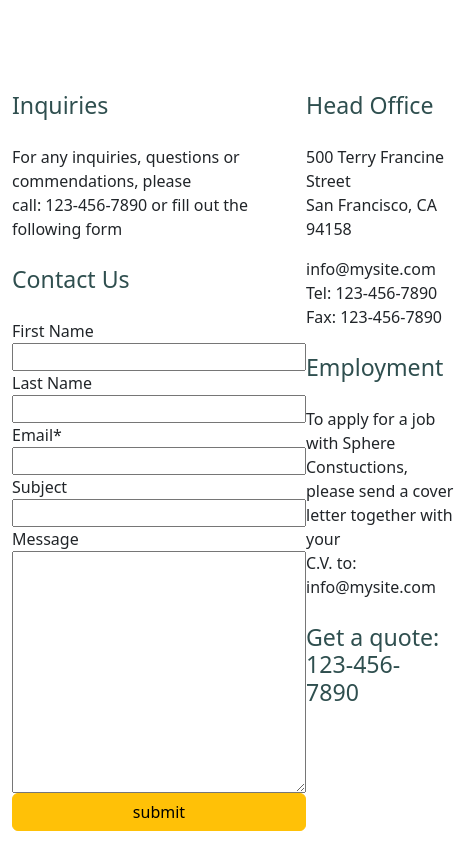
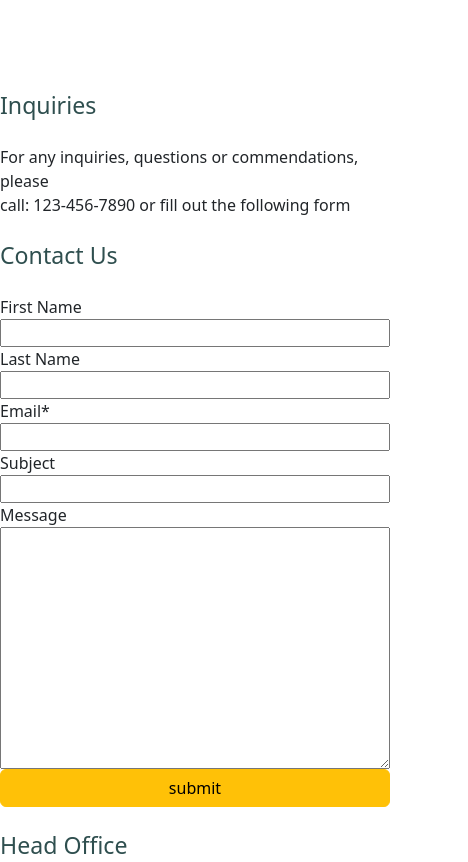
Before and after one commit to summerkoushal/temporary, a plain HTML site: page index.html in a window 390 px wide. Shown: the part 5578-6440 px from the top of the page, 468 px wide, since content can reach past the window. Drawn offline with nearby package versions, Linux system fonts and the light colour scheme.

Commit message:
corrected contact form responsiveness

```diff
--- a/index.html
+++ b/index.html
@@ -151,7 +151,8 @@
     <div class="mapcont">
         <iframe class="map" src="https://www.google.com/maps/embed?pb=!1m17!1m12!1m3!1d3768.914238078586!2d77.31747!3d19.155231!2m3!1f0!2f0!3f0!3m2!1i1024!2i768!4f13.1!3m2!1m1!2zMTnCsDA5JzE4LjgiTiA3N8KwMTknMDIuOSJF!5e0!3m2!1sen!2sin!4v1688308459752!5m2!1sen!2sin" style="border:0;" allowfullscreen="" loading="lazy" referrerpolicy="no-referrer-when-downgrade"></iframe>
     </div>
-    <div class="contact-form container">
+    <!-- flexbox-container  -->
+    <div class="contact-form">
         <div>
             <h3>Inquiries</h3>
             <p>For any inquiries, questions or commendations, please<br> call: 123-456-7890 or fill out the following form</p>
--- a/styles.css
+++ b/styles.css
@@ -275,8 +275,11 @@ h3 {
         font-size: 1rem;
     }
     .card {
-    width: 80vw !important;
-}
+        width: 80vw !important;
+    }
+    .contact-form {
+        flex-direction: column;
+    }
 }
 
 /* for mobile version */
```
